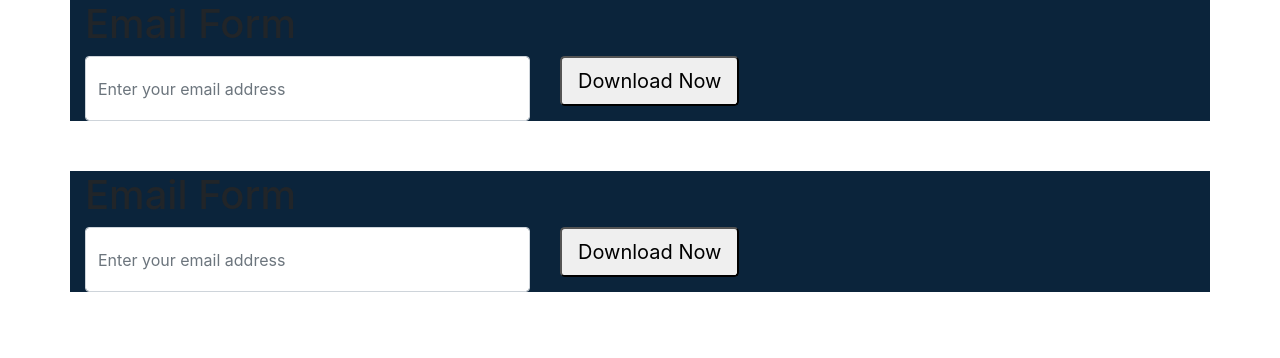
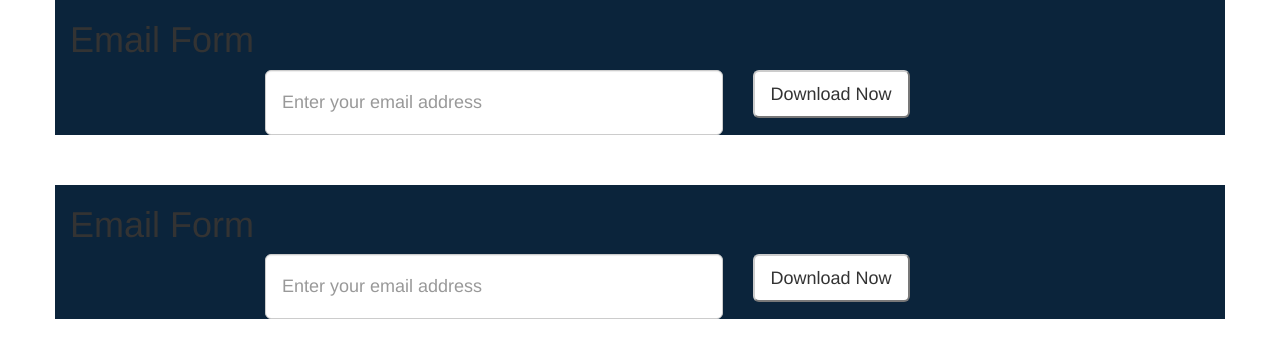
Before and after one commit to bd86/react-component, a React app: page app/index.html in a window 1280 px wide. Built offline with nearby package versions, Linux system fonts and the light colour scheme.

Commit message:
changed bootstrap to standard version

```diff
--- a/app/index.html
+++ b/app/index.html
@@ -3,7 +3,7 @@
 <head>
     <meta charset="UTF-8">
     <title>React Component</title>
-    <link href="https://maxcdn.bootstrapcdn.com/bootswatch/3.3.7/flatly/bootstrap.min.css" rel="stylesheet" integrity="sha384-+ENW/yibaokMnme+vBLnHMphUYxHs34h9lpdbSLuAwGkOKFRl4C34WkjazBtb7eT" crossorigin="anonymous">
+    <link href="https://maxcdn.bootstrapcdn.com/bootstrap/3.3.7/css/bootstrap.min.css" rel="stylesheet" integrity="sha384-BVYiiSIFeK1dGmJRAkycuHAHRg32OmUcww7on3RYdg4Va+PmSTsz/K68vbdEjh4u" crossorigin="anonymous">
 </head>
 <body>
 <div class="modal_error"></div>
```
